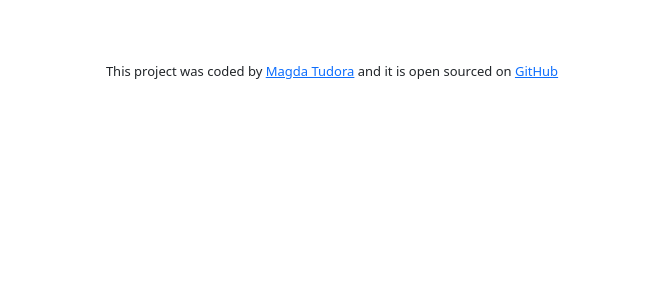
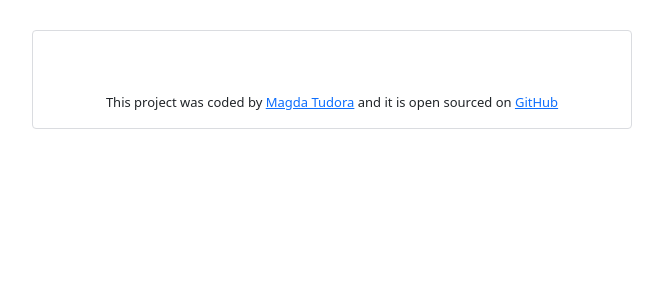
Before and after one commit to Magda0006/WeatherForecast-app, a React (Create React App) app: page / in a window 1280 px wide. Shown: the top 300 px of the page, without its empty margins (308-971 px from the left). Built offline with nearby package versions, Linux system fonts and the light colour scheme; no server answers.

Commit message:
Corrected typo in className

```diff
--- a/src/App.js
+++ b/src/App.js
@@ -3,7 +3,7 @@ import RetriveSubmittedData from "./RetriveSubmittedData";
 
 function App() {
   return (
-    <div className="App-container-fluid">
+    <div className="App container-fluid">
       <div className="weather">
         <RetriveSubmittedData defaultCity="Tokyo"></RetriveSubmittedData>
       </div>
```
